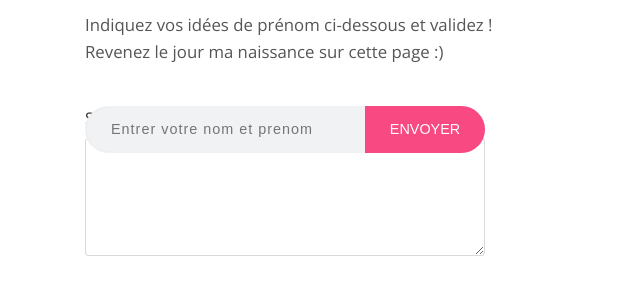
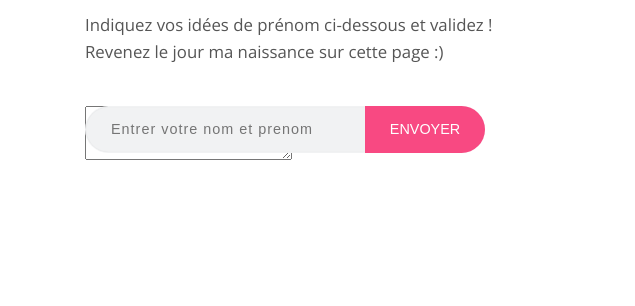
Before and after one commit to mbaron2/Peanuts, a plain HTML site: page index.html in a window 1280 px wide. Shown: the part 343-649 px from the top of the page, 0-635 px from the left. Drawn offline with nearby package versions, Linux system fonts and the light colour scheme.

Commit message:
add form

```diff
--- a/index.html
+++ b/index.html
@@ -44,9 +44,8 @@
 							<div class="email-input-area">
 								<form action="https://www.elformo.com/forms/c1f54473-03be-4a53-97e3-1dd69aaf90e3" method="post" accept-charset="UTF-8">
 								<div class="form-group">
-									<label for="exampleFormControlTextarea1">Saisisez vos idées de prénoms :)</label>
-									<textarea class="form-control" id="exampleFormControlTextarea1" rows="5"></textarea>
 									<input class="email-input" name="prenom" type="text" placeholder="Entrer votre nom et prenom"/>
+									<textarea id="comment" name="comment"></textarea>
 									<button class="submit-btn" name="submit" type="submit"><b>ENVOYER </b></button>
 								</div>
 								</form>
```
